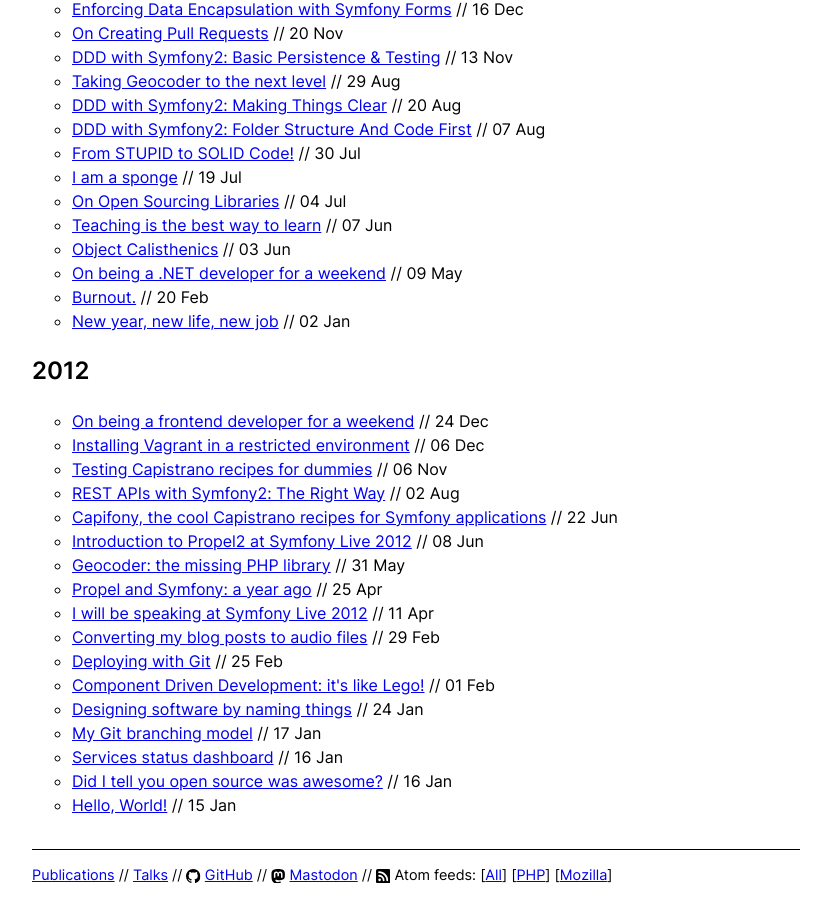
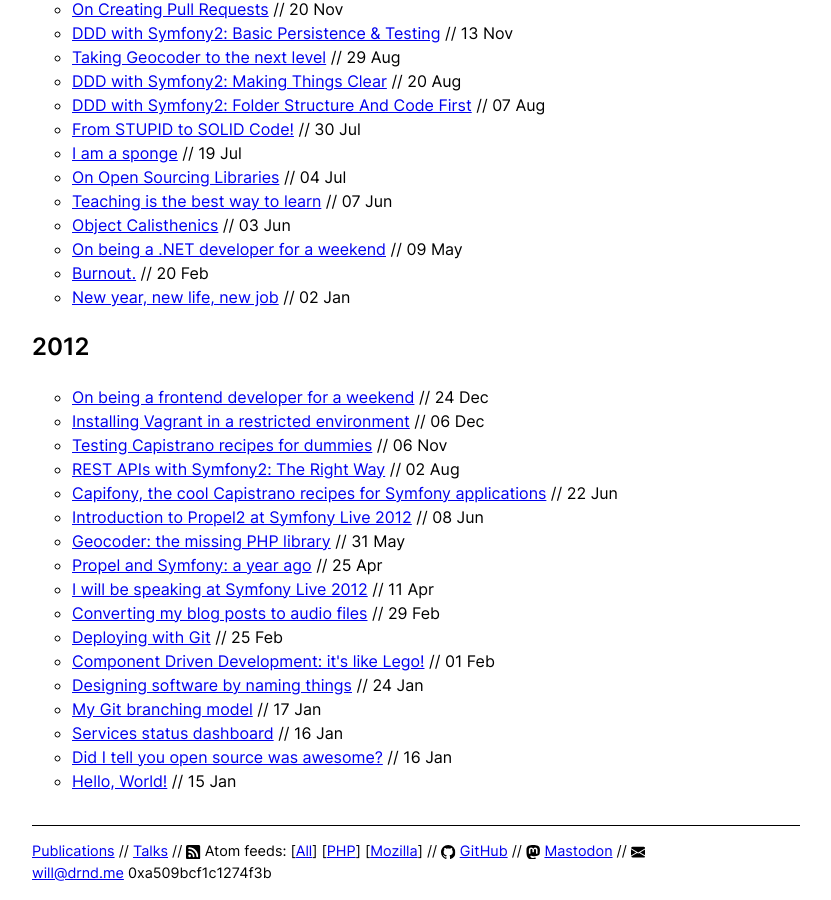
Before and after one commit to willdurand/willdurand.github.io, a Jekyll site: the page built from index.html, in a window 1280 px wide and 900 px high, scrolled down 2282 px. Shown: the whole window, without its empty margins (224-1055 px from the left). Built offline with Jekyll 4.4.1, drawn with Linux system fonts in a browser that asks for light colours; some of the changed text lies outside the part shown.

Commit message:
Fix header/footer

```diff
--- a/_config.yml
+++ b/_config.yml
@@ -10,8 +10,6 @@
   Hi! I'm <a href="https://mamot.fr/@willdurand">Will</a>. Lifelong learner.
   OSS evangelist. (Traveler.) Cyclist. (Runner.) (Speaker.) Firefox dev.
   He/him.
-  <br>
-  <a href="mailto:will@drnd.me">will@drnd.me</a> | 0xa509bcf1c1274f3b
 
 # Used in Atom feeds
 url: "https://williamdurand.fr"
--- a/_includes/footer.html
+++ b/_includes/footer.html
@@ -2,6 +2,12 @@
   <a href="/publications/">Publications</a>
   //
   <a href="/talks/">Talks</a>
+  //
+  <svg class="svg-icon"><use xlink:href="#icon-atom"></use></svg>
+  Atom feeds:
+  [<a href="/atom.xml">All</a>]
+  [<a href="/php.xml">PHP</a>]
+  [<a href="/mozilla.xml">Mozilla</a>]
   //
   <svg class="svg-icon"><use xlink:href="#icon-github"></use></svg>
   <a href="https://www.github.com/{{ site.author.github }}">GitHub</a>
@@ -9,9 +15,6 @@
   <svg class="svg-icon"><use xlink:href="#icon-mastodon"></use></svg>
   <a rel="me" href="https://mamot.fr/@{{ site.author.mastodon }}">Mastodon</a>
   //
-  <svg class="svg-icon"><use xlink:href="#icon-atom"></use></svg>
-  Atom feeds:
-  [<a href="/atom.xml">All</a>]
-  [<a href="/php.xml">PHP</a>]
-  [<a href="/mozilla.xml">Mozilla</a>]
+  <svg class="svg-icon"><use xlink:href="#icon-email"></use></svg>
+  <a href="mailto:will@drnd.me">will@drnd.me</a> 0xa509bcf1c1274f3b
 </p>
--- a/_includes/header.html
+++ b/_includes/header.html
@@ -3,4 +3,6 @@
 	{% if page.tagline %} // {{ page.tagline }}{% endif %}
 </h3>
 
+{% if page.show_description %}
 <small>{{ site.description }}</small>
+{% endif %}
--- a/_includes/svg-defs.html
+++ b/_includes/svg-defs.html
@@ -9,5 +9,8 @@
     <symbol id="icon-mastodon" viewBox="0 0 16 16">
       <path d="M11.19 12.195c2.016-.24 3.77-1.475 3.99-2.603.348-1.778.32-4.339.32-4.339 0-3.47-2.286-4.488-2.286-4.488C12.062.238 10.083.017 8.027 0h-.05C5.92.017 3.942.238 2.79.765c0 0-2.285 1.017-2.285 4.488l-.002.662c-.004.64-.007 1.35.011 2.091.083 3.394.626 6.74 3.78 7.57 1.454.383 2.703.463 3.709.408 1.823-.1 2.847-.647 2.847-.647l-.06-1.317s-1.303.41-2.767.36c-1.45-.05-2.98-.156-3.215-1.928a4 4 0 0 1-.033-.496s1.424.346 3.228.428c1.103.05 2.137-.064 3.188-.189zm1.613-2.47H11.13v-4.08c0-.859-.364-1.295-1.091-1.295-.804 0-1.207.517-1.207 1.541v2.233H7.168V5.89c0-1.024-.403-1.541-1.207-1.541-.727 0-1.091.436-1.091 1.296v4.079H3.197V5.522q0-1.288.66-2.046c.456-.505 1.052-.764 1.793-.764.856 0 1.504.328 1.933.983L8 4.39l.417-.695c.429-.655 1.077-.983 1.934-.983.74 0 1.336.259 1.791.764q.662.757.661 2.046z"/>
     </symbol>
+    <symbol id="icon-email" viewBox="0 0 16 16">
+      <path d="M.05 3.555A2 2 0 0 1 2 2h12a2 2 0 0 1 1.95 1.555L8 8.414zM0 4.697v7.104l5.803-3.558zM6.761 8.83l-6.57 4.027A2 2 0 0 0 2 14h12a2 2 0 0 0 1.808-1.144l-6.57-4.027L8 9.586zm3.436-.586L16 11.801V4.697z"/>
+    </symbol>
   </defs>
 </svg>
--- a/index.html
+++ b/index.html
@@ -1,6 +1,7 @@
 ---
 layout: main
 title: "Home"
+show_description: true
 ---
 
 <ul class="posts" itemscope itemtype="http://schema.org/Blog">
```
